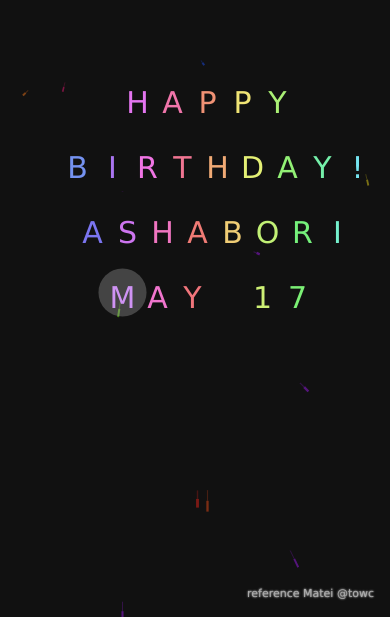
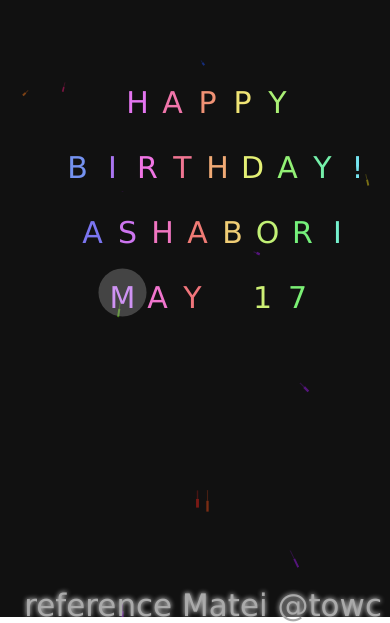
Before and after one commit to Afraim/Ashabori, a plain HTML site: page index.html in a window 390 px wide. Shown: the part 227-850 px from the top of the page. Drawn offline with Linux system fonts and the light colour scheme.

Commit message:
responcive

```diff
--- a/style.css
+++ b/style.css
@@ -27,3 +27,29 @@ h6 > a:first-of-type {
 body {
 	overflow: hidden;
 }
+
+@media screen and (max-width: 400px) {
+	span {
+		font-size: 20px;
+	}
+
+	h6 > a:first-of-type {
+		font-size: 31px;
+	}
+	h6 {
+		margin: 0 0;
+		position: absolute;
+		bottom: 0.5rem;
+		right: 0.5rem;
+		font: 25px Verdana;
+		color: #eee;
+		height: 25px;
+		top: calc( 100vh - 30px );
+		text-shadow: 0 0 5px white;
+	}
+
+		h6 a {
+			text-decoration: none;
+			color: #aaa;
+		}
+}
```
